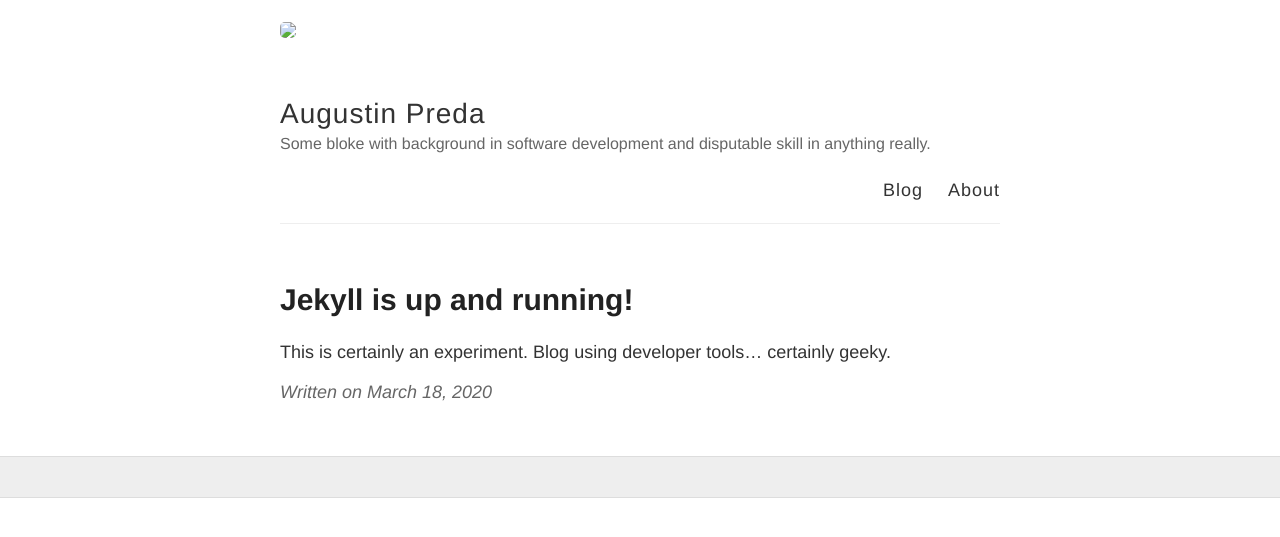
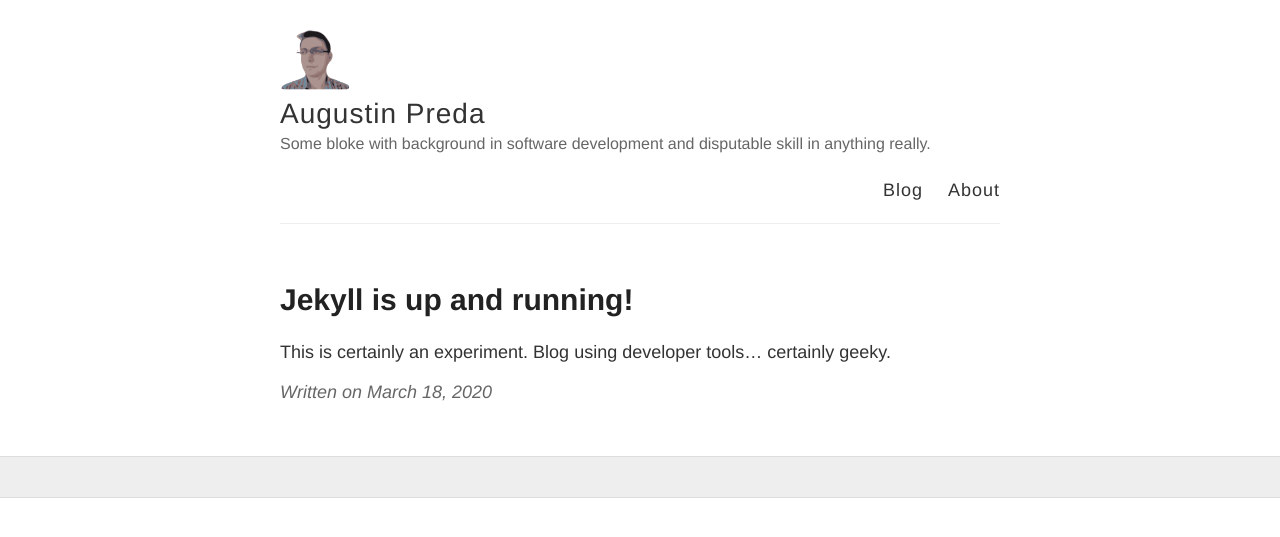
Before and after one commit to dezGusty/dezGusty.github.io, a Jekyll site: the page built from _posts/2020-03-18-Hello-World.md, in a window 1280 px wide. Shown: the top 537 px of the page. Built offline with Jekyll 4.4.1, drawn with Linux system fonts in a browser that asks for light colours.

Commit message:
more playing with styles

```diff
--- a/_config.yml
+++ b/_config.yml
@@ -9,8 +9,7 @@ name: Augustin Preda
 description: Some bloke with background in software development and disputable skill in anything really.
 
 # URL of your avatar or profile pic (you could use your GitHub profile pic)
-# avatar: https://raw.githubusercontent.com/dezGusty/dezGusty.github.io/master/images/icons/gusti_2017.svg
-avatar: images/icons/gusti_2017.svg
+avatar: https://raw.githubusercontent.com/dezGusty/dezGusty.github.io/master/images/icons/gusti_2017.png
 
 #
 # Flags below are optional
```
Also changed, not shown: images/icons/gusti_2017.png (added).
